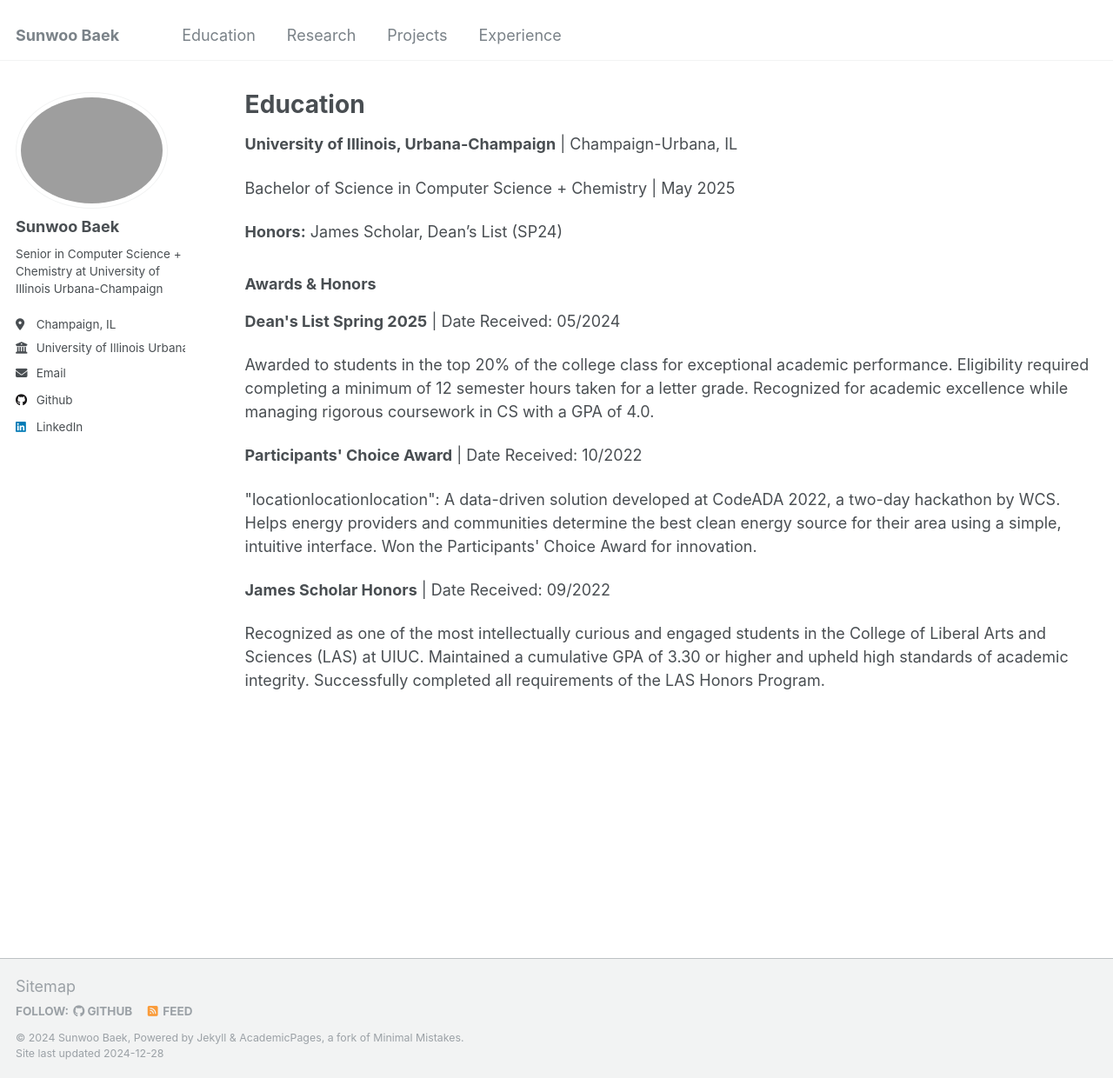
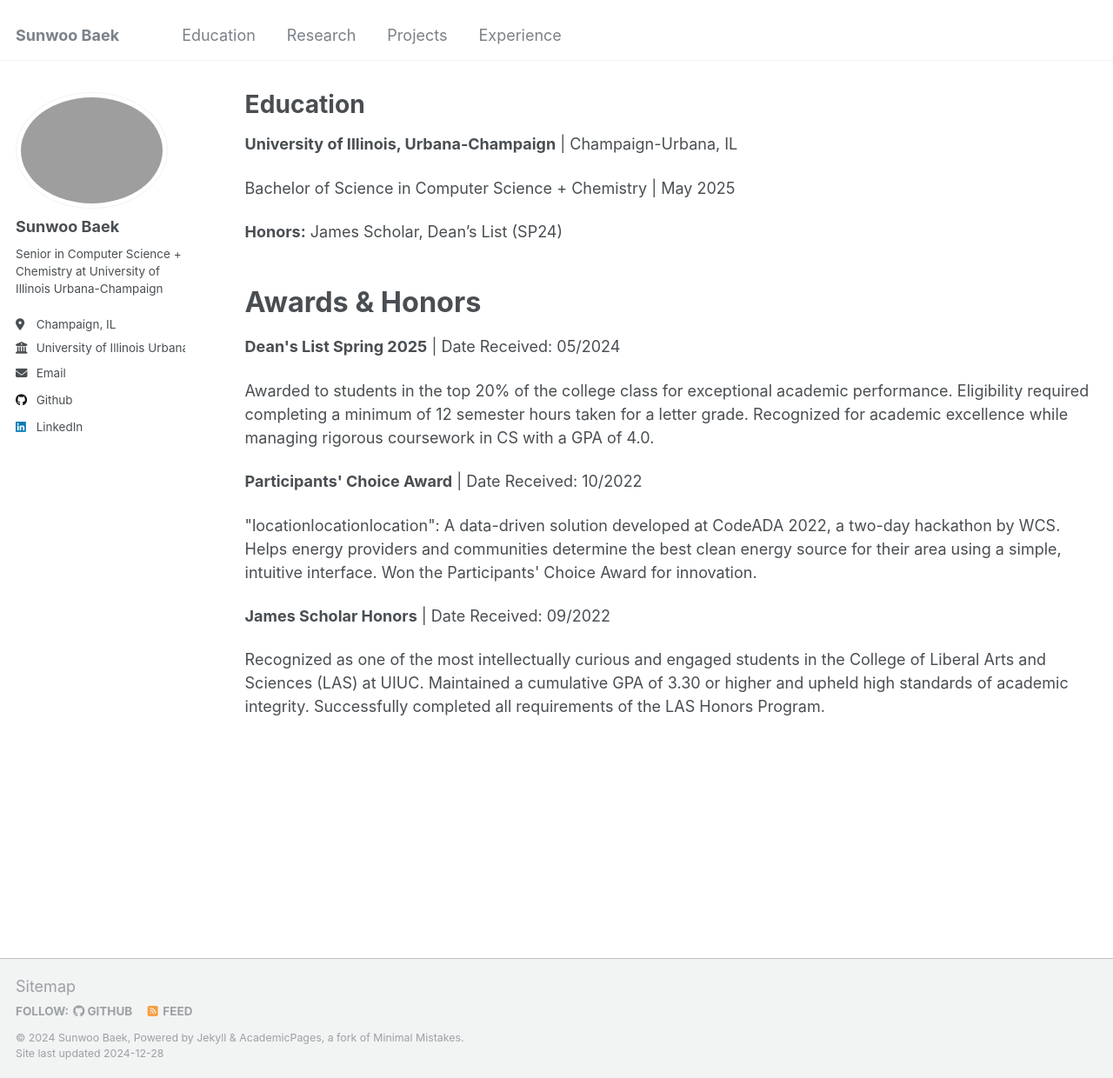
Before and after one commit to sbaek21/sbaek21.github.io, a Jekyll site: the page built from _pages/education.md, in a window 1280 px wide and 1240 px high. Shown: the whole window at 87% size. Built offline with Jekyll 4.4.1, drawn with Linux system fonts in a browser that asks for light colours.

Commit message:
Make Awards font bigger in Education page

```diff
--- a/_pages/education.md
+++ b/_pages/education.md
@@ -11,7 +11,7 @@ author_profile: true
 <p>Bachelor of Science in Computer Science + Chemistry | May 2025</p>
 <p><strong>Honors:</strong> James Scholar, Dean’s List (SP24)</p>
 
-<h3>Awards & Honors</h3>
+<h2 style="font-size: 1.8em; margin-top: 1.5em;">Awards & Honors</h2>
 
 <div>
   <p><strong>Dean's List Spring 2025</strong> | Date Received: 05/2024</p>
```
